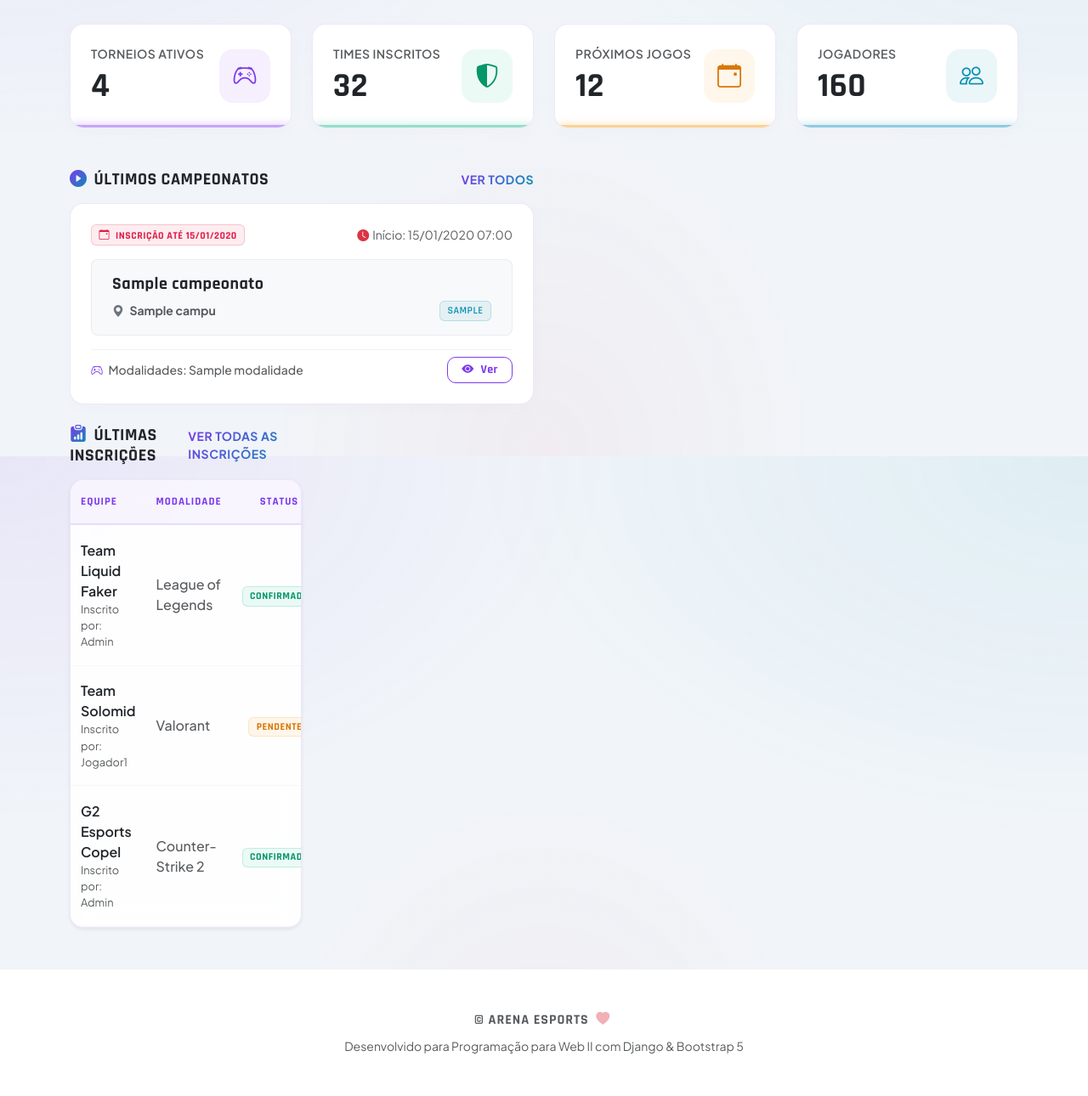
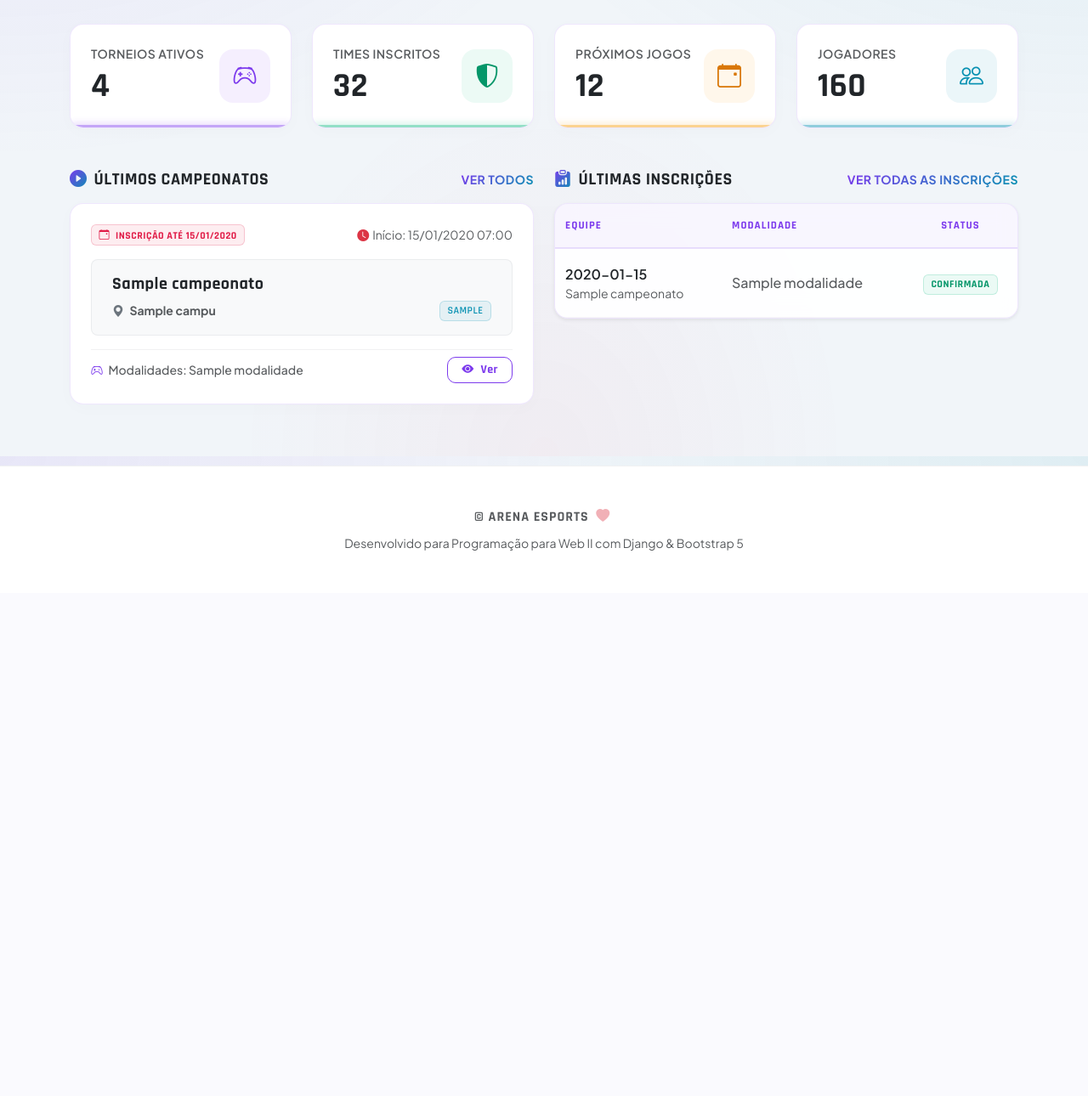
Before and after one commit to rafaelzottesso/pw2026, a Django app: page / in a window 1280 px wide. Shown: the part 263-1553 px from the top of the page at 85% size. After the commit the page ends 912 px from the top, so only its background shows below. Run offline with Django 5.2, Linux system fonts and the light colour scheme; tables that the repository leaves empty hold one stand-in row (values such as "Sample post").

Commit message:
fix(ui): corrige layout da página inicial
Ajusta a composição visual da página inicial e seu carregamento de dados.

```diff
--- a/website/templates/website/inicio.html
+++ b/website/templates/website/inicio.html
@@ -8,7 +8,7 @@
 <div class="row mb-5 align-items-center">
     <div class="col-md-8">
         <div class="d-flex align-items-center gap-2 mb-2">
-            <span class="badge bg-danger rounded-pill px-2.5 py-1 small fw-semibold"><i class="bi bi-broadcast text-white me-1 blink"></i> TRANSMISSÃO AO VIVO</span>
+            <span class="badge bg-danger rounded-pill px-2 py-1 small fw-semibold"><i class="bi bi-broadcast text-white me-1 blink"></i> TRANSMISSÃO AO VIVO</span>
             <span class="text-muted small">Última atualização: agora mesmo</span>
         </div>
         <h1 class="display-6 fw-extrabold mb-1"><span class="text-gradient">Painel de Controle</span></h1>
@@ -91,7 +91,7 @@
         <div class="card border-0 mb-4 match-card">
             <div class="card-body p-4">
                 <div class="d-flex justify-content-between align-items-center mb-3">
-                    <span class="badge bg-danger rounded-2 px-2.5 py-1.5 fw-bold">
+                    <span class="badge bg-danger rounded-2 px-2 py-1 fw-bold">
                         <i class="bi bi-calendar-event me-1"></i>
                         Inscrição até {{ camp.data_limite_inscricao|date:"d/m/Y" }}
                     </span>
@@ -123,12 +123,17 @@
                 </div>
             </div>
         </div>
+        {% empty %}
+        <div class="card border-0 match-card">
+            <div class="card-body text-center text-muted py-4">Nenhum campeonato encontrado.</div>
+        </div>
         {% endfor %}
+    </div>
 
 
     <!-- Latest Registrations Column -->
     <div class="col-lg-6">
-        <div class="d-flex justify-content-between align-items-center mb-3">
+            <div class="d-flex flex-wrap justify-content-between align-items-center gap-2 mb-3">
             <h2 class="h5 fw-bold text-dark mb-0 text-uppercase" style="letter-spacing: 0.5px;"><i class="bi bi-clipboard-data-fill text-gradient me-2"></i>Últimas Inscrições</h2>
             <a href="#" class="text-gradient text-decoration-none small fw-bold text-uppercase" style="letter-spacing: 0.5px;">Ver todas as inscrições</a>
         </div>
@@ -144,36 +149,26 @@
                         </tr>
                     </thead>
                     <tbody>
+                        {% for inscricao in inscricoes %}
                         <tr>
                             <td class="ps-4">
-                                <div class="fw-semibold text-dark">Team Liquid Faker</div>
-                                <div class="text-muted small" style="font-size: 0.8rem;">Inscrito por: Admin</div>
+                                <div class="fw-semibold text-dark text-truncate" title="{{ inscricao.nome_time }}">{{ inscricao.nome_time }}</div>
+                                <div class="text-muted small text-truncate" title="{{ inscricao.campeonato.nome }}">{{ inscricao.campeonato.nome }}</div>
                             </td>
-                            <td><span class="text-muted fw-medium">League of Legends</span></td>
+                            <td class="text-nowrap"><span class="text-muted fw-medium">{{ inscricao.modalidade.nome }}</span></td>
                             <td class="text-center pe-4">
+                                {% if inscricao.confirmada %}
                                 <span class="badge bg-success rounded-pill px-3 py-1 fw-bold">Confirmada</span>
+                                {% else %}
+                                <span class="badge bg-warning rounded-pill px-3 py-1 fw-bold">Pendente</span>
+                                {% endif %}
                             </td>
                         </tr>
+                        {% empty %}
                         <tr>
-                            <td class="ps-4">
-                                <div class="fw-semibold text-dark">Team Solomid</div>
-                                <div class="text-muted small" style="font-size: 0.8rem;">Inscrito por: Jogador1</div>
-                            </td>
-                            <td><span class="text-muted fw-medium">Valorant</span></td>
-                            <td class="text-center pe-4">
-                                <span class="badge bg-warning rounded-pill px-3 py-1 fw-bold">Pendente</span>
-                            </td>
+                            <td colspan="3" class="text-center py-4 text-muted">Nenhuma inscrição encontrada.</td>
                         </tr>
-                        <tr>
-                            <td class="ps-4">
-                                <div class="fw-semibold text-dark">G2 Esports Copel</div>
-                                <div class="text-muted small" style="font-size: 0.8rem;">Inscrito por: Admin</div>
-                            </td>
-                            <td><span class="text-muted fw-medium">Counter-Strike 2</span></td>
-                            <td class="text-center pe-4">
-                                <span class="badge bg-success rounded-pill px-3 py-1 fw-bold">Confirmada</span>
-                            </td>
-                        </tr>
+                        {% endfor %}
                     </tbody>
                 </table>
             </div>
--- a/website/views.py
+++ b/website/views.py
@@ -31,6 +31,9 @@ class Index(TemplateView):
             .prefetch_related("modalidades")
             .order_by("-cadastrado_em")[:5])
         context["campeonatos"] = camp
+        inscricoes = (Inscricao.objects.select_related("campeonato", "modalidade")
+            .order_by("-inscrito_em")[:5])
+        context["inscricoes"] = inscricoes
         # Retorna o contexto com todos os dados mais o campeonato
         return context
 
```
